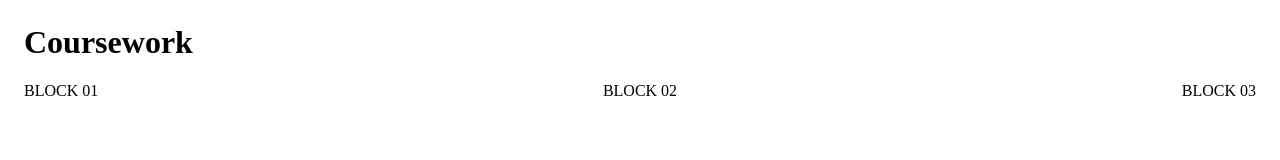
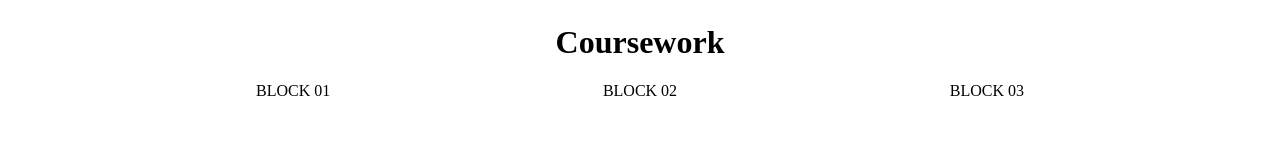
Before and after one commit to edwin-fsa/Coursework, a plain HTML site: page index.html in a window 1280 px wide. Drawn offline with Linux system fonts and the light colour scheme.

Commit message:
More styling

```diff
--- a/index.html
+++ b/index.html
@@ -5,8 +5,12 @@
     <meta name="viewport" content="width=device-width, initial-scale=1.0" />
     <title>Coursework</title>
     <style>
+      h1 {
+        text-align: center;
+      }
       body {
-        margin: 24px;
+        width: 768px;
+        margin: 24px auto;
       }
       ul {
         display: flex;
```
